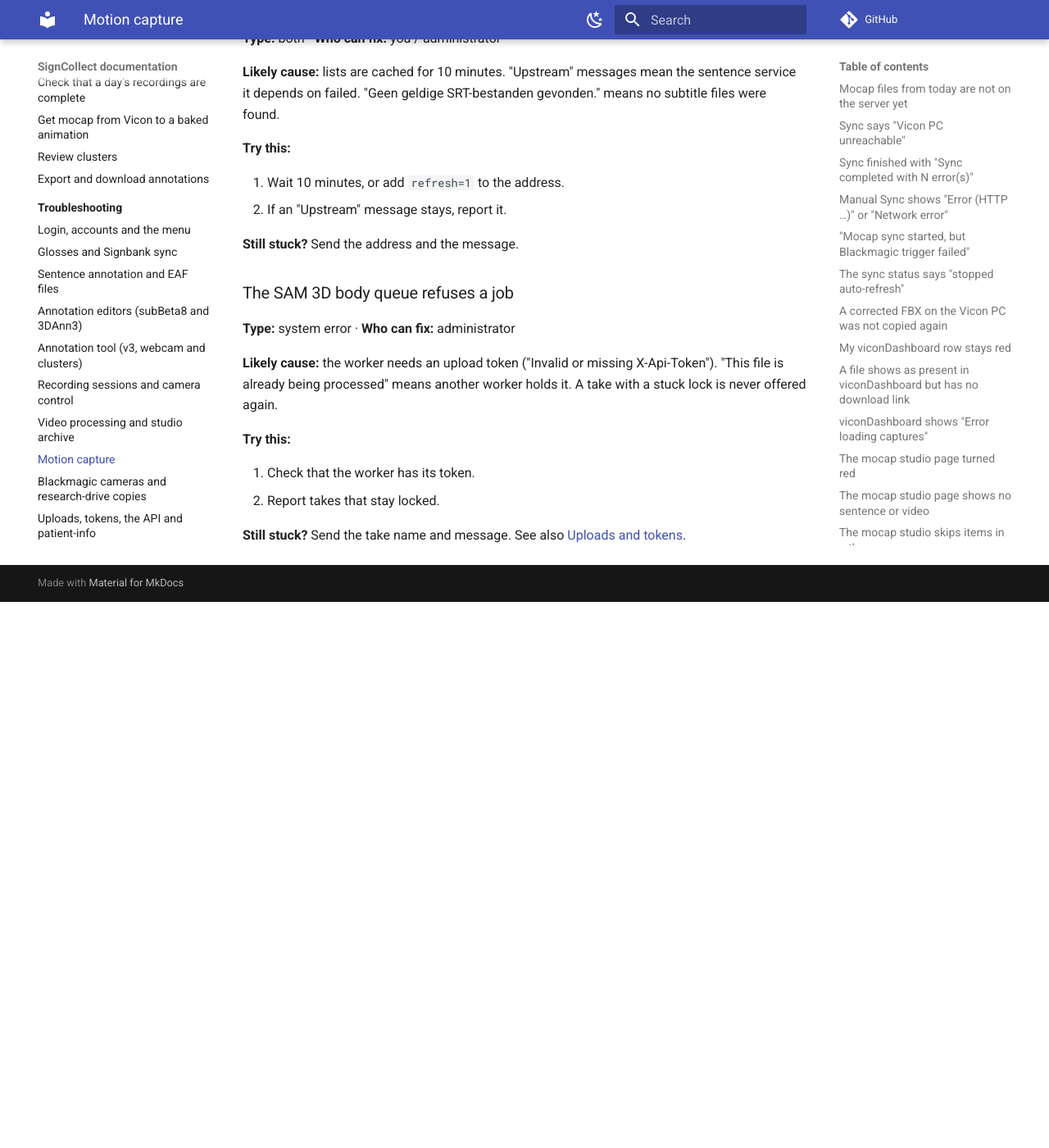
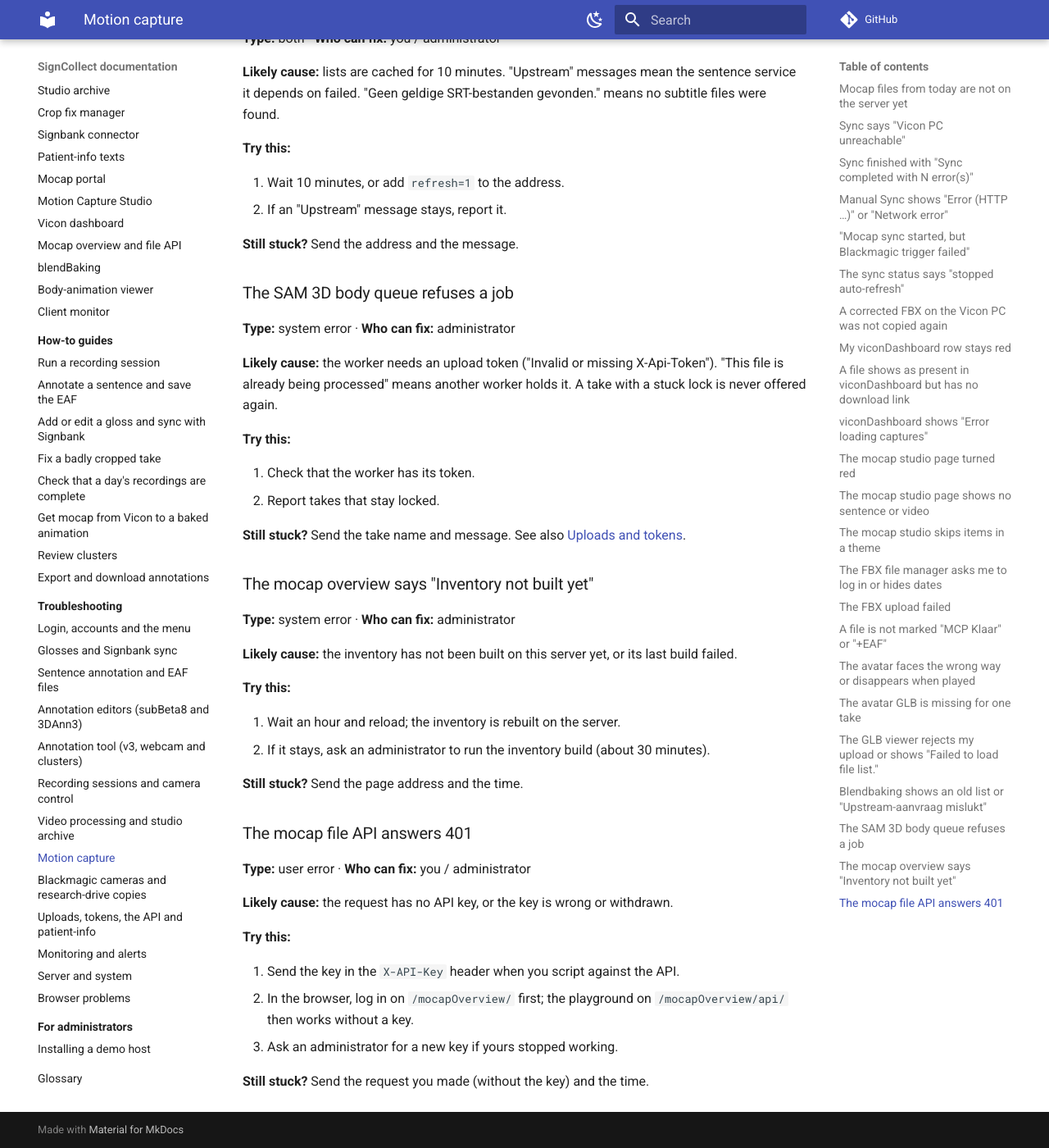
Before and after one commit to Amsterdam-Humanities-Labs/signlab_docs, an MkDocs documentation site: the page built from docs/troubleshooting/mocap.md, in a window 1280 px wide and 1400 px high, scrolled down 6754 px. Shown: the whole window at 82% size. Built offline with MkDocs 1.6.1 and Material for MkDocs 9.7.7, drawn with Linux system fonts in a browser that asks for light colours; comment, search, counter and statistics services are not loaded; before the commit the page ends 7488 px from its top, so only the background shows below that.

Commit message:
Mocap overview and file API page; Let's Encrypt install note
Co-Authored-By: Claude Opus 5.5 (1M context) <noreply@anthropic.com>
Claude-Session: https://claude.ai/code/session_01Q96cin1pLs7vTRPN9HVPQX

````diff
--- a/docs/getting-started/where-to-find-what.md
+++ b/docs/getting-started/where-to-find-what.md
@@ -85,6 +85,9 @@ The **Motion capture** menu item opens the portal with four doors.
 | **signCollect Avatar Player** | Play baked avatar animations |
 | **Vicon Dashboard Sync** | See whether every Vicon capture arrived complete |
 
+For the dataset as a whole, and to find or download animation files in bulk,
+open **`/mocapOverview/`** ([Mocap overview and file API](../interfaces/mocap-overview.md)).
+
 ![Motion Capture File Manager](../assets/screenshots/mocap-file-manager.png)
 
 ![Motion Capture Studio](../assets/screenshots/mocap-studio.png)
--- a/docs/interfaces/index.md
+++ b/docs/interfaces/index.md
@@ -18,6 +18,7 @@ a [login](../getting-started/login.md), except where the page says otherwise.
 | [Mocap portal](mocap-portal.md) | Start page with links to the motion-capture tools | mocap team | `https://mocap.signcollect.nl` |
 | [Motion Capture Studio](mocap-studio.md) | The page used during a Vicon recording session | recording operators | `/mocapStudio/capture.html` |
 | [Vicon dashboard](vicon-dashboard.md) | Which Vicon recordings arrived and whether their files are complete | mocap team | `/viconDashboard/` |
+| [Mocap overview and file API](mocap-overview.md) | The whole mocap dataset at a glance, and an API to find and download animation files | Avatar team | `/mocapOverview/` |
 | [blendBaking](blendbaking.md) | Gloss SRTs and gloss timings for the baked mocap sentences | researchers | `/blendBaking/` |
 | [Body-animation viewer](body-animation-viewer.md) | Plays 3D body animations reconstructed from studio video (experimental) | researchers | `/s3b_glb/` |
 | [Client monitor](client-monitor.md) | Which lab machines and background jobs are alive | administrators | `/client_monitor_dashboard/` |
--- /dev/null
+++ b/docs/interfaces/mocap-overview.md
@@ -0,0 +1,78 @@
+# Mocap overview and file API
+
+- **What:** an overview of the whole motion-capture dataset, and an API to find
+  and download its animation files.
+- **Who uses it:** the avatar team (Jari Andersen, Mabel), and anyone who needs
+  mocap files in bulk.
+- **Address:** `signcollect.nl/mocapOverview/` (overview) and
+  `signcollect.nl/mocapOverview/api/` (API documentation and playground).
+- **Login:** the overview asks for a page password. The API needs an API key, or
+  that same page login. Ask an administrator for either.
+
+## The overview page
+
+| Section | What it shows |
+|---|---|
+| **Capture sessions** | Per session (Zin in NGT, BAK, 3DLEX, LSC/LSE, other): how many takes and files, and their size |
+| **Full inventory** | Every kind of data per session, with counts, sizes and where it lives |
+| **Where to work with the data** | Which tool to use for each kind of file |
+| **Reading the file names** | How take and file names are built: `{name}_{YYMMDD}_{take}` |
+
+The numbers come from an inventory that is rebuilt on the server. A full rebuild
+takes about half an hour.
+
+## The file API
+
+Search files with `GET /mocapOverview/api/files`. Send your key in the
+`X-API-Key` header. The playground on `/mocapOverview/api/` lets you try every
+parameter in the browser once you are logged in.
+
+```bash
+curl -H "X-API-Key: <your key>" \
+  "https://signcollect.nl/mocapOverview/api/files?session=zin&type=cc_pp&format=glb&latest=1"
+```
+
+### Search parameters
+
+| Parameter | Example | Meaning |
+|---|---|---|
+| `gloss` | `TAART*` | The sign's gloss (wildcards allowed) |
+| `signbank_id` | `1662` | Signbank gloss ID; combine with `session`, because 3DLEX and LSC IDs overlap |
+| `id` | `6436` | SignCollect record ID (a sentence for Zin, a form for BAK) |
+| `sentence_gloss` | `GLIJBAAN` | Zin sentences whose gloss list contains this gloss |
+| `name` / `take` / `file` | `M20260119_1147` | Match on name, take or file name |
+| `q` | `glijbaan` | Free text over gloss, name, take and sentence |
+| `type` | `cc_raw,cc_pp` | File type (see below); several allowed |
+| `session` | `zin` | `zin`, `bak`, `3dlex`, `lsc`, `other` |
+| `avatar` | `cc` | `cc` (Palmer), `rpm` (ReadyPlayerMe), `vicon` |
+| `stage` | `pp` | `raw` or `pp` (post-processed) |
+| `format` | `glb` | `fbx`, `glb` or `shapekeys` (face curves) |
+| `date`, `date_from`, `date_to` | `2026-03` | Capture date: a day, a month or a year |
+| `latest` | `1` | Only the newest take per name, type and format |
+| `group` | `take` | One entry per take with its files (JSON only) |
+| `sort` | `-date` | `name`, `date`, `size`, `modified`; a `-` sorts descending |
+| `limit`, `offset` | `100` | Paging; the JSON `next` field holds the next page |
+| `output` | `csv` | `json` (default), `csv` (download) or `urls` (one URL per line) |
+
+`GET /mocapOverview/api/meta` returns the types, sessions, date range and counts.
+
+### File types
+
+| Type | Avatar | Stage | What it is |
+|---|---|---|---|
+| `cc_raw` | CC (Palmer) | raw | As exported from Unreal. FBX and GLB |
+| `cc_pp` | CC (Palmer) | post-processed | Cleaned in Unreal and uploaded through the Motion Capture File Manager |
+| `ccp_raw` | CC (Palmer) | raw | Web-viewer version: body GLB plus face shape keys |
+| `ccp_pp` | CC (Palmer) | post-processed | The same, after post-processing |
+| `rpm_raw` / `rpm_pp` | ReadyPlayerMe | raw / post-processed | The older glassesGuy avatar |
+| `vicon_raw` | Vicon skeleton | raw | The skeleton straight from Vicon |
+
+!!! tip "Download a whole set"
+    Use `output=urls` to get a plain list of download links, one per line, and
+    feed it to a download tool.
+
+## Related
+
+- [Motion capture portal](mocap-portal.md)
+- [From Vicon to a baked animation](../guides/mocap-to-animation.md)
+- [Troubleshooting: motion capture](../troubleshooting/mocap.md)
--- a/docs/troubleshooting/mocap.md
+++ b/docs/troubleshooting/mocap.md
@@ -280,3 +280,30 @@ Problems with Vicon captures: syncing files from the Vicon PC, viconDashboard, t
 2. Report takes that stay locked.
 
 **Still stuck?** Send the take name and message. See also [Uploads and tokens](uploads.md).
+
+### The mocap overview says "Inventory not built yet" {#mocap-overview-not-built}
+
+**Type:** system error · **Who can fix:** administrator
+
+**Likely cause:** the inventory has not been built on this server yet, or its last build failed.
+
+**Try this:**
+
+1. Wait an hour and reload; the inventory is rebuilt on the server.
+2. If it stays, ask an administrator to run the inventory build (about 30 minutes).
+
+**Still stuck?** Send the page address and the time.
+
+### The mocap file API answers 401 {#mocap-overview-401}
+
+**Type:** user error · **Who can fix:** you / administrator
+
+**Likely cause:** the request has no API key, or the key is wrong or withdrawn.
+
+**Try this:**
+
+1. Send the key in the `X-API-Key` header when you script against the API.
+2. In the browser, log in on `/mocapOverview/` first; the playground on `/mocapOverview/api/` then works without a key.
+3. Ask an administrator for a new key if yours stopped working.
+
+**Still stuck?** Send the request you made (without the key) and the time.
--- a/mkdocs.yml
+++ b/mkdocs.yml
@@ -50,6 +50,7 @@ nav:
       - "Mocap portal": interfaces/mocap-portal.md
       - "Motion Capture Studio": interfaces/mocap-studio.md
       - "Vicon dashboard": interfaces/vicon-dashboard.md
+      - "Mocap overview and file API": interfaces/mocap-overview.md
       - "blendBaking": interfaces/blendbaking.md
       - "Body-animation viewer": interfaces/body-animation-viewer.md
       - "Client monitor": interfaces/client-monitor.md
````
Also changed, not shown: docs/admin/install.md (+12 -0 lines), docs/troubleshooting/index.md (+2 -2 lines).
